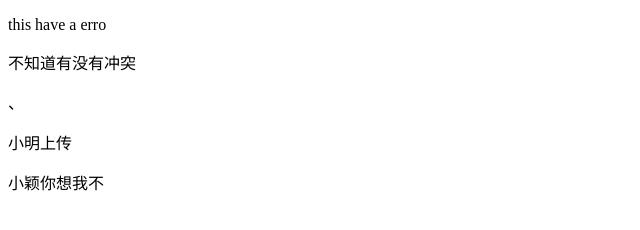
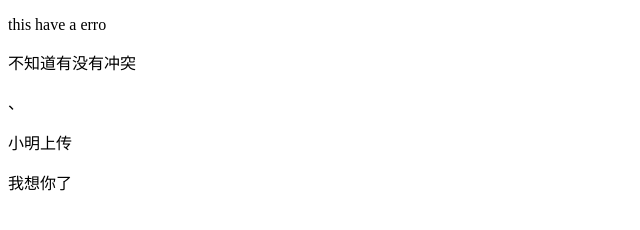
Before and after one commit to lovechina1314/text1, a plain HTML site: page index.html in a window 1280 px wide. Shown: the full height of the page, 0-640 px from the left. Drawn offline with Linux system fonts and the light colour scheme.

Commit message:
我想你了

```diff
--- a/index.html
+++ b/index.html
@@ -10,6 +10,6 @@
     <p>this  have a  erro</p>
     <p>不知道有没有冲突</p>、
     <p>小明上传</p>
-    <p>小颖你想我不</p>
+    <p>我想你了</p>
 </body>
 </html>
```
